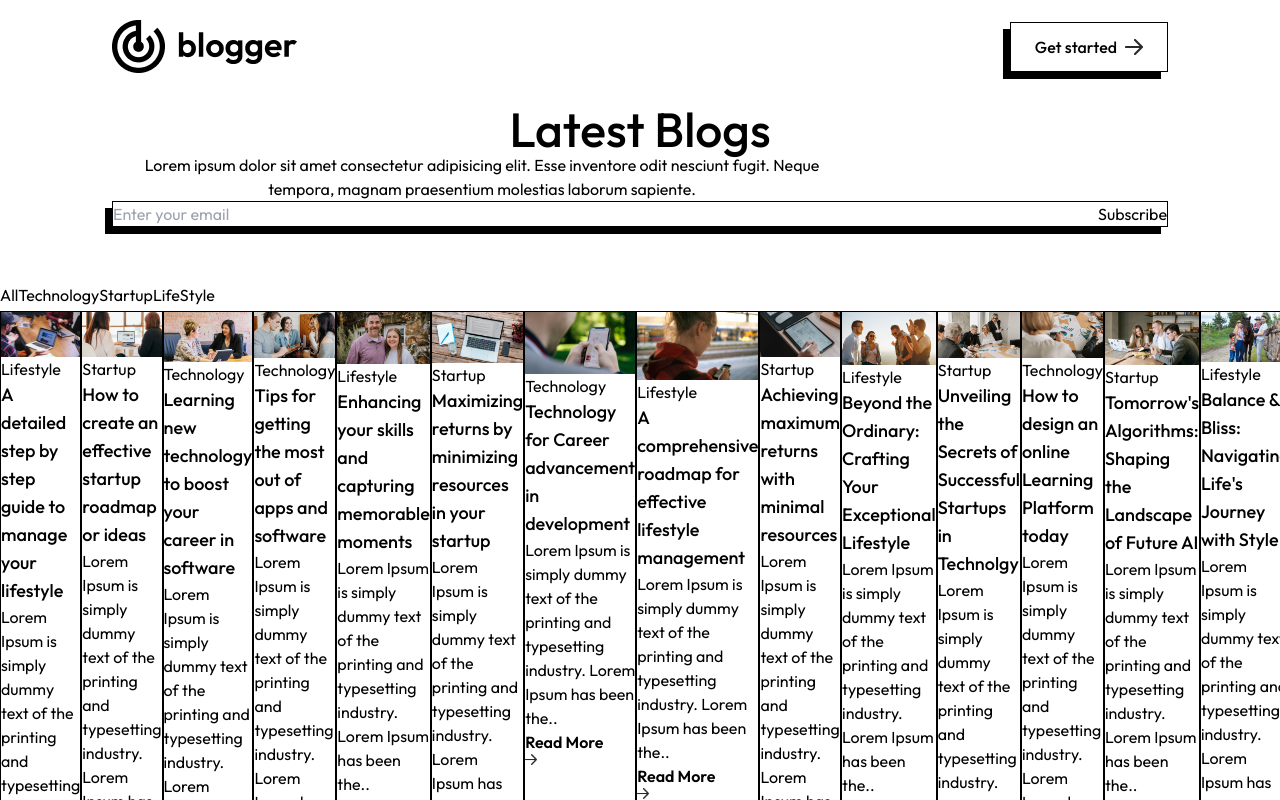
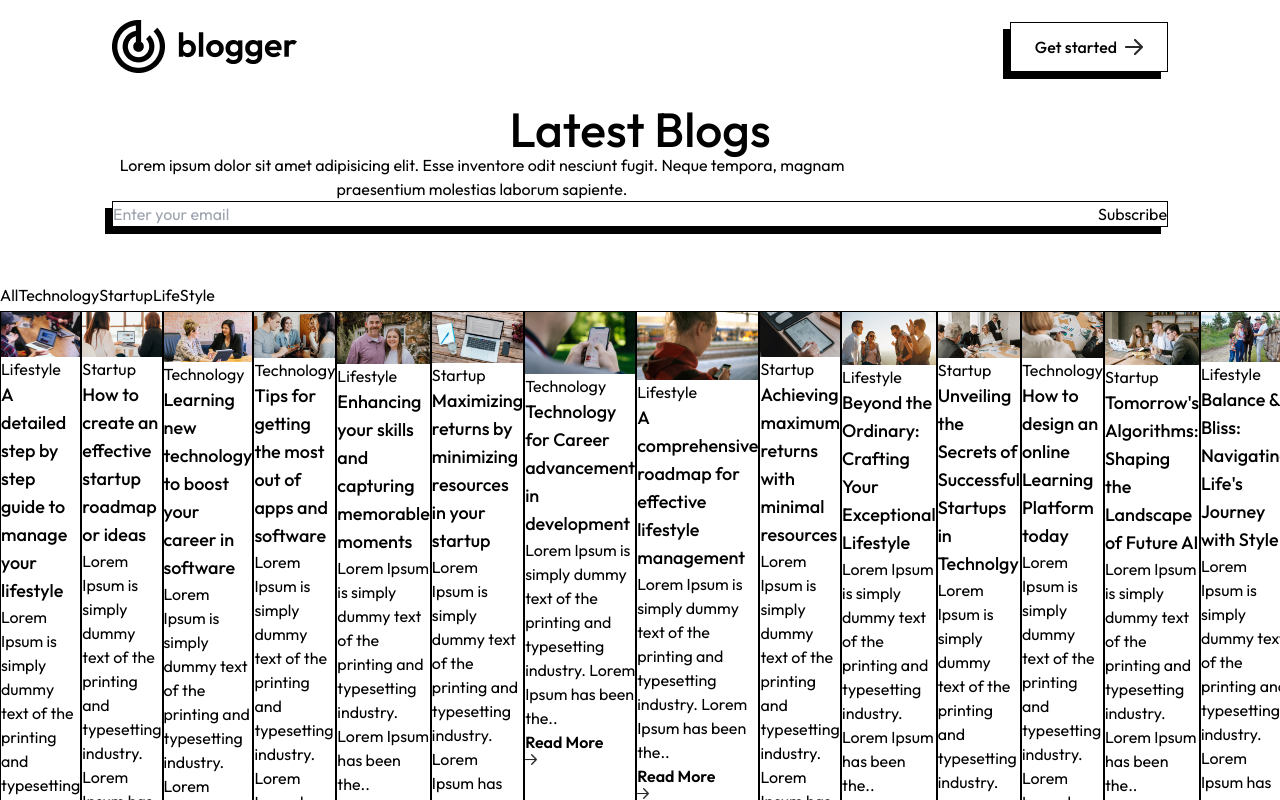
Before and after one commit to Peshala84/blog-app, a Next.js app: page / in a window 1280 px wide. Shown: the top 800 px of the page. Built offline with nearby package versions, Linux system fonts and the light colour scheme.

Commit message:
Fix typo in Header component description paragraph

```diff
--- a/Components/Header.jsx
+++ b/Components/Header.jsx
@@ -13,7 +13,7 @@ const Header = () => {
     </div>
     <div className="text-center my-8">
        <h1 className='text-3xl sm:text-5xl font-medium'>Latest Blogs</h1>
-       <p className='mt-10 max-w-[740px] m-auto text-xs sm:text-base'>Lorem ipsum dolor sit amet consectetur adipisicing elit. Esse inventore odit nesciunt fugit. Neque tempora, magnam praesentium molestias laborum sapiente.</p>
+       <p className='mt-10 max-w-[740px] m-auto text-xs sm:text-base'>Lorem ipsum dolor sit amet  adipisicing elit. Esse inventore odit nesciunt fugit. Neque tempora, magnam praesentium molestias laborum sapiente.</p>
        <form action="" className="flex justify-between max-w-[500px] scale-75 sm:scale-100 mx-auto mt-10 border  border-black shadow-[-7px_7px_0px_#000000]">
        <input type="email" placeholder='Enter your email'  className="pl-4 outline-none" />
        <button type='submit' className='border-l border-black py-4 px-4 sm:px-8 active:bg-gray-600 active:text-white'>Subscribe</button>
```
